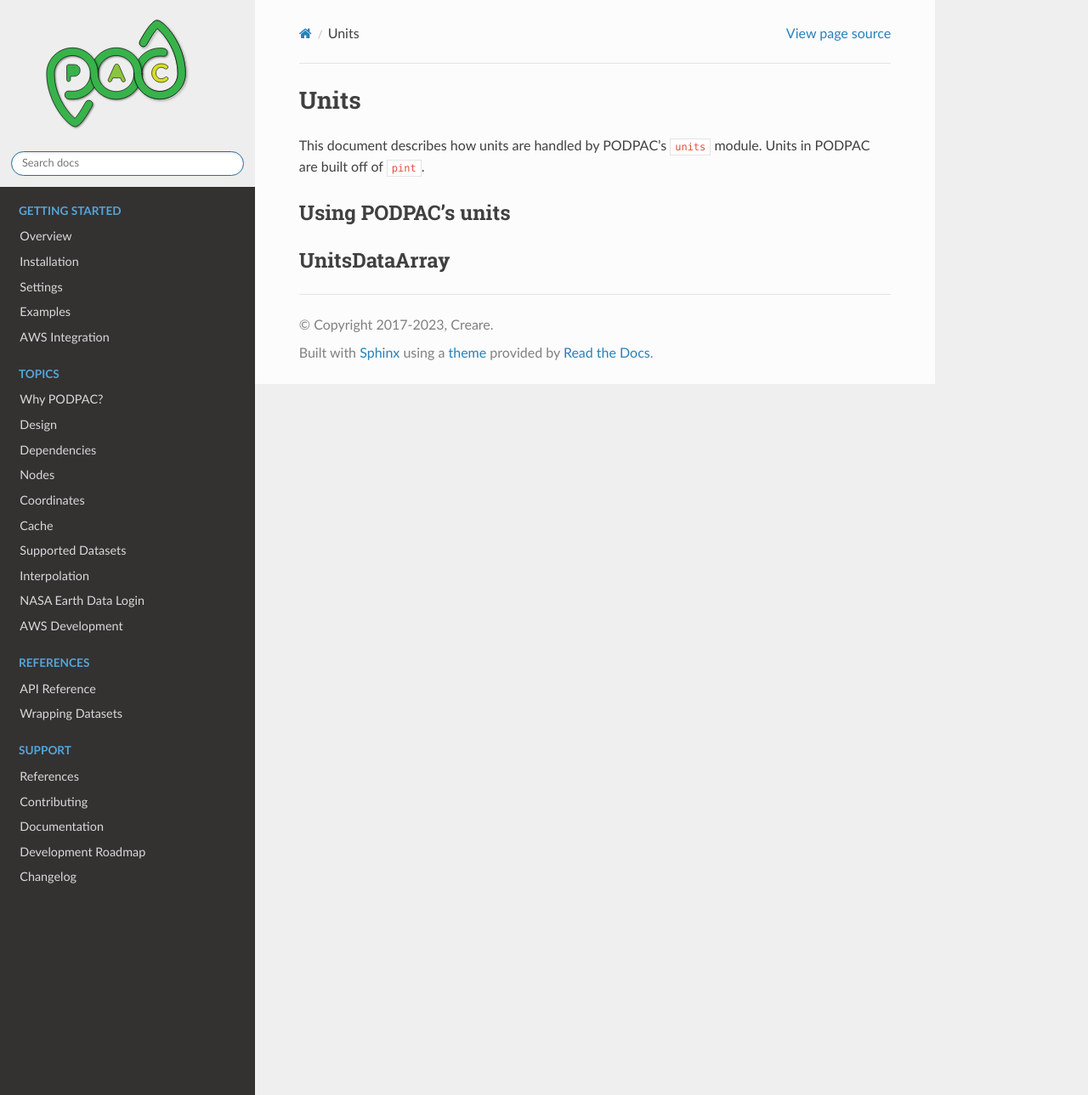
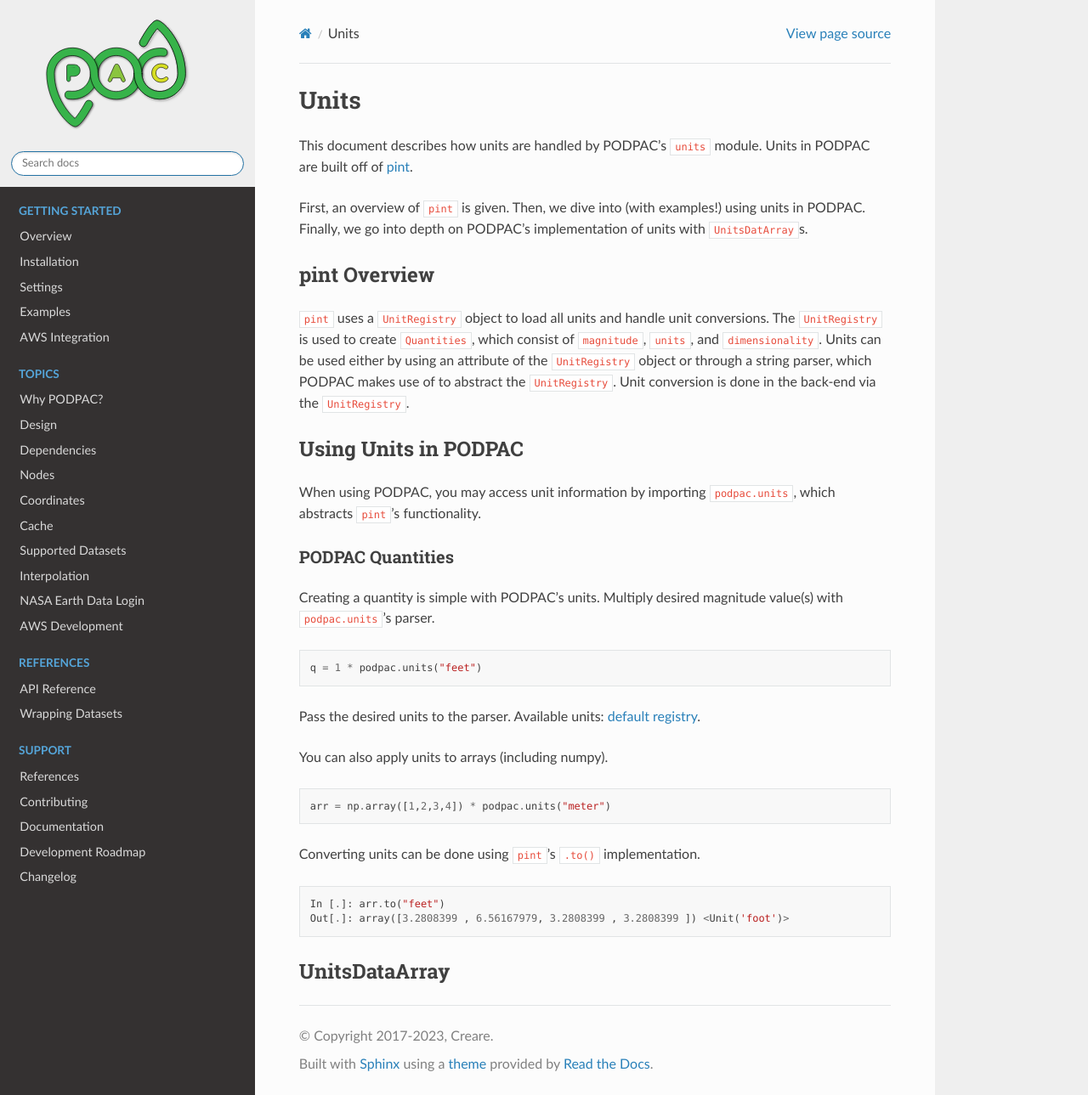
Before and after one commit to creare-com/podpac, a Sphinx documentation site: the page built from doc/source/units.md, in a window 1280 px wide and 1289 px high. Shown: the whole window at 85% size. Built offline with Sphinx 7.4.7 and the Read the Docs theme 2.0.0, drawn with Linux system fonts in a browser that asks for light colours.

Commit message:
MAINT: pint description

````diff
--- a/doc/source/units.md
+++ b/doc/source/units.md
@@ -1,9 +1,38 @@
 # Units
 
 This document describes how units are handled by PODPAC's `units` module.
-Units in PODPAC are built off of `pint`.
+Units in PODPAC are built off of [pint](https://pint.readthedocs.io/en/stable/index.html).
 
-## Using PODPAC's units
+First, an overview of `pint` is given. Then, we dive into (with examples!) using units in PODPAC. Finally, we go into depth on PODPAC's implementation of units with `UnitsDatArray`s.
+
+## pint Overview
+
+`pint` uses a `UnitRegistry` object to load all units and handle unit conversions. The `UnitRegistry` is used to create `Quantities`, which consist of `magnitude`, `units`, and `dimensionality`. Units can be used either by using an attribute of the `UnitRegistry` object or through a string parser, which PODPAC makes use of to abstract the `UnitRegistry`. Unit conversion is done in the back-end via the `UnitRegistry`.
 
 
+## Using Units in PODPAC
+
+When using PODPAC, you may access unit information by importing `podpac.units`, which abstracts `pint`'s functionality.
+
+### PODPAC Quantities
+Creating a quantity is simple with PODPAC's units. Multiply desired magnitude value(s) with `podpac.units`'s parser.
+
+```
+q = 1 * podpac.units("feet")
+```
+
+Pass the desired units to the parser. Available units: [default registry](https://github.com/hgrecco/pint/blob/master/pint/default_en.txt).
+
+You can also apply units to arrays (including numpy).
+```
+arr = np.array([1,2,3,4]) * podpac.units("meter")
+```
+
+Converting units can be done using `pint`'s `.to()` implementation.
+
+```
+In [.]: arr.to("feet")
+Out[.]: array([3.2808399 , 6.56167979, 3.2808399 , 3.2808399 ]) <Unit('foot')>
+```
+
 ## UnitsDataArray
````
Also changed, not shown: 1 other file.
